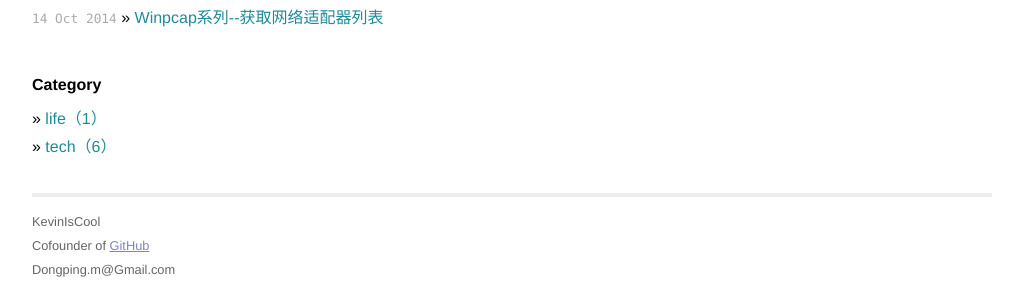
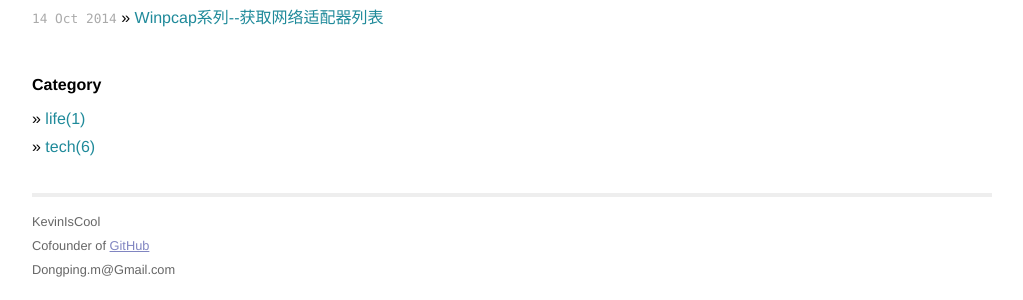
Before and after one commit to ll0KT/KevinIsCool.github.io, a Jekyll site: the page built from llll.html, in a window 1280 px wide. Shown: the part 418-718 px from the top of the page, without its empty margins (128-1151 px from the left). Built offline with Jekyll 4.4.1, drawn with Linux system fonts in a browser that asks for light colours; Markdown is read by kramdown in place of the engine named in the settings.

Commit message:
20141202

```diff
--- a/llll.html
+++ b/llll.html
@@ -22,7 +22,7 @@
  <h4>Category</h4>
  <ul class="posts">
  	{% for category in site.categories %}
-		<li>&raquo;&nbsp;<a style="text-decoration:none;" href="/categories/{{ category | first }}.html">{{ category | first }}（{{ category | last | size }}）</a> </li>
+		<li>&raquo;&nbsp;<a style="text-decoration:none;" href="/category/{{ category | first }}.html">{{ category | first }}({{ category | last | size }})</a> </li>
 	{% endfor %}
  </ul>
 </div>
```
